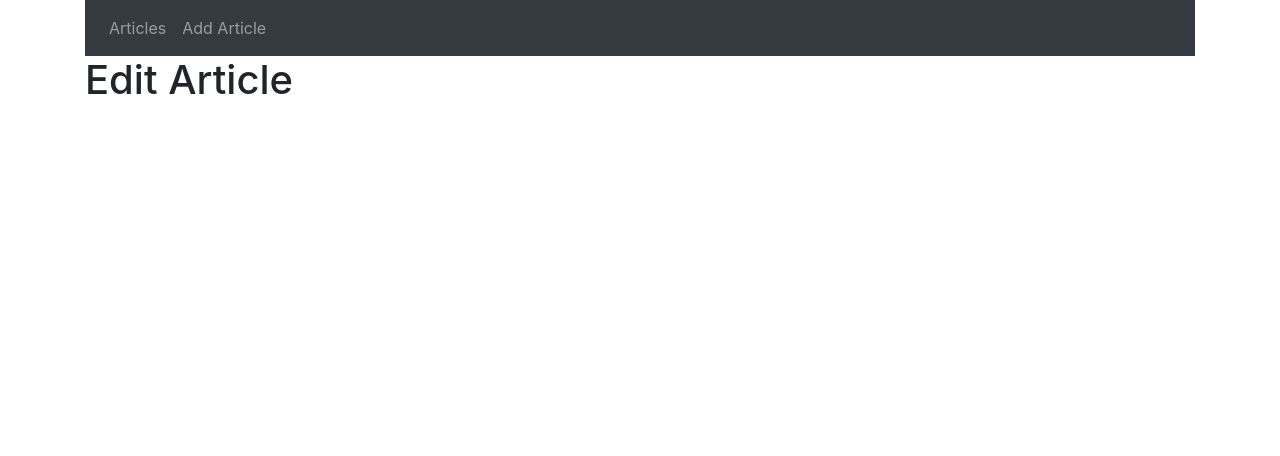
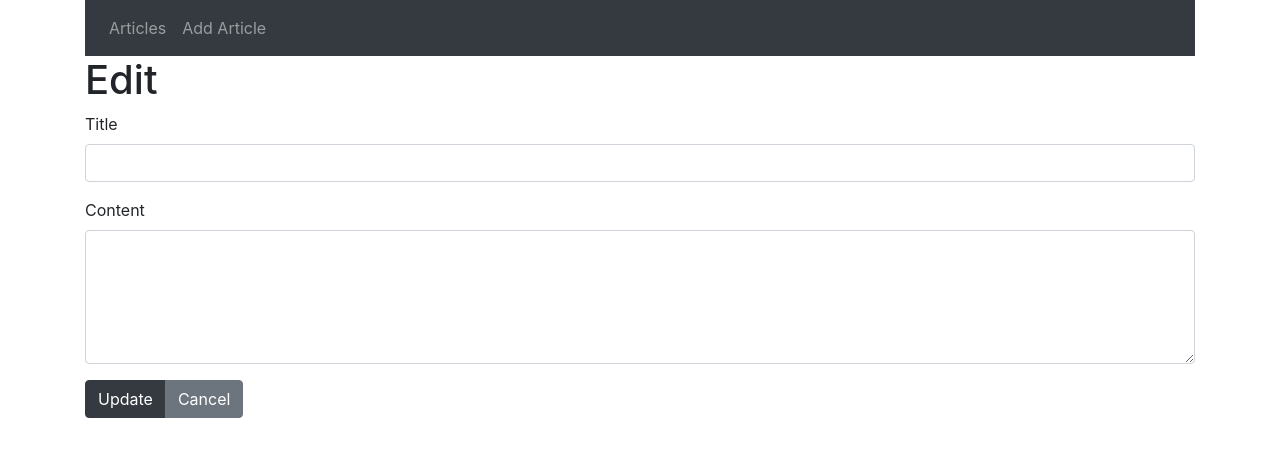
Before and after one commit to jehadnasser/vagrant-react-articles-sprig-boot-rest-api, a React (Create React App) app in the folder application/: page /articles/1/edit in a window 1280 px wide. Shown: the top 456 px of the page. Built offline with nearby package versions, Linux system fonts and the light colour scheme; no server answers.

Commit message:
Update Article - Connect the ArticleEdit Component

```diff
--- a/application/src/actions/index.js
+++ b/application/src/actions/index.js
@@ -5,6 +5,8 @@ export const RECEIVE_ARTICLES = 'GET_ARTICLES';
 export const ADD_ARTICLE = 'ADD_ARTICLE';
 export const RECEIVE_ARTICLE = 'RECEIVE_ARTICLE';
 export const REMOVE_ARTICLE = 'REMOVE_ARTICLE';
+export const UPDATE_ARTICLE = 'UPDATE_ARTICLE';
+export const REPLACE_ARTICLE = 'REPLACE_ARTICLE';
 
 const apiUrl = process.env.REACT_APP_ARTICLES_API_URL;
 
@@ -58,3 +60,19 @@ export const deleteArticle = (id) => {
       });
   };
 };
+
+export const updateArticle = (article) => {
+  const articleId = article.id;
+  return (dispatch) => {
+    return axios.patch(`${apiUrl}/${article.id}`, {title: article.title, content: article.content})
+      .then(response => {
+        const data = response.data;
+        dispatch({type: UPDATE_ARTICLE, payload: {id: data.id, title: data.title, content: data.content}})
+        dispatch({type: REPLACE_ARTICLE, payload: {id: data.id, title: data.title, content: data.content}})
+      })
+      .then(() => {
+        history.push(`/articles/${articleId}`)
+      })
+      .catch(error => { throw(error) });
+  };
+};
--- a/application/src/components/ArticleEdit.jsx
+++ b/application/src/components/ArticleEdit.jsx
@@ -1,4 +1,50 @@
 import React from 'react';
-export default function Placeholder() {
-  return (<h1>Edit Article</h1>);
+import { connect } from 'react-redux';
+import { updateArticle } from '../actions';
+
+class ArticleEdit extends React.Component {
+  handleChange = (event) => {
+    this.setState({ [event.target.name]: event.target.value });
+  };
+
+  handleSubmit = (event) => {
+    event.preventDefault();
+    const id = this.props.article.id;
+    const title = this.state.title ? this.state.title : this.props.article.title;
+    const content = this.state.content ? this.state.content : this.props.article.content;
+    const article = {id: id, title: title, content: content}
+    this.props.updateArticle(article);
+  };
+
+  handleCancel = () => {
+    this.props.history.push(`/articles/${this.props.article.id}`);
+  }
+
+  render() {
+    return (
+      <div>
+        <h1>Edit {this.props.article.title}</h1>
+        <form onSubmit={this.handleSubmit}>
+          <div className="form-group">
+            <label>Title</label>
+            <input type="text" name="title" defaultValue={this.props.article.title} onChange={this.handleChange} className="form-control" />
+          </div>
+          <div className="form-group">
+            <label>Content</label>
+            <textarea name="content" rows="5" defaultValue={this.props.article.content} onChange={this.handleChange} className="form-control" />
+          </div>
+          <div className="btn-group">
+            <button type="submit" className="btn btn-dark">Update</button>
+            <button type="button" onClick={this.handleCancel} className="btn btn-secondary">Cancel</button>
+          </div>
+        </form>
+      </div>
+    );
+  }
 }
+
+const mapStateToProps = (state) => ({ article: state.article });
+
+const mapDispatchToProps = { updateArticle };
+
+export default connect(mapStateToProps, mapDispatchToProps)(ArticleEdit);
--- a/application/src/reducers/articleReducer.js
+++ b/application/src/reducers/articleReducer.js
@@ -1,9 +1,15 @@
-import { RECEIVE_ARTICLE } from '../actions';
+import { RECEIVE_ARTICLE, UPDATE_ARTICLE } from '../actions';
 
 export default function articleReducer(state = {}, action) {
   switch (action.type) {
     case RECEIVE_ARTICLE:
       return action.article;
+    case UPDATE_ARTICLE:
+      return {
+        id: action.id,
+        title: action.payload.title,
+        content: action.payload.content,
+      }
     default:
       return state;
   }
--- a/application/src/reducers/articlesReducer.js
+++ b/application/src/reducers/articlesReducer.js
@@ -1,4 +1,4 @@
-import { RECEIVE_ARTICLES, ADD_ARTICLE, REMOVE_ARTICLE } from '../actions';
+import { RECEIVE_ARTICLES, ADD_ARTICLE, REMOVE_ARTICLE, REPLACE_ARTICLE } from '../actions';
 
 const initialState = { articles: [] }
 export default function articlesReducer(state = initialState, action) {
@@ -9,6 +9,16 @@ export default function articlesReducer(state = initialState, action) {
         return [action.payload, ...state];
       case REMOVE_ARTICLE:
         return state.filter(article => article.id !== action.payload.id);
+      case REPLACE_ARTICLE:
+        return state.map((article) => {
+          if (article.id === action.payload.id) {
+            return {
+              ...article,
+              title: action.payload.title,
+              content: action.payload.content,
+            }
+          } else return article;
+        })
       default:
         return state;
   }
```
